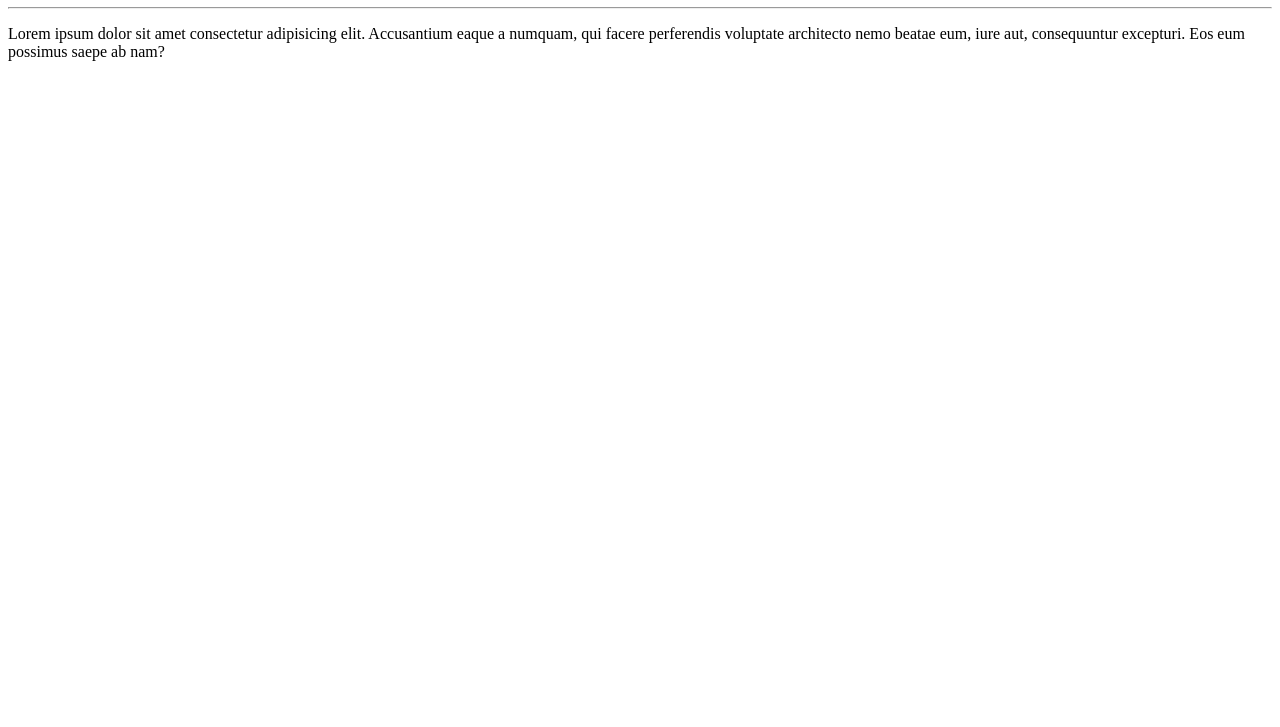
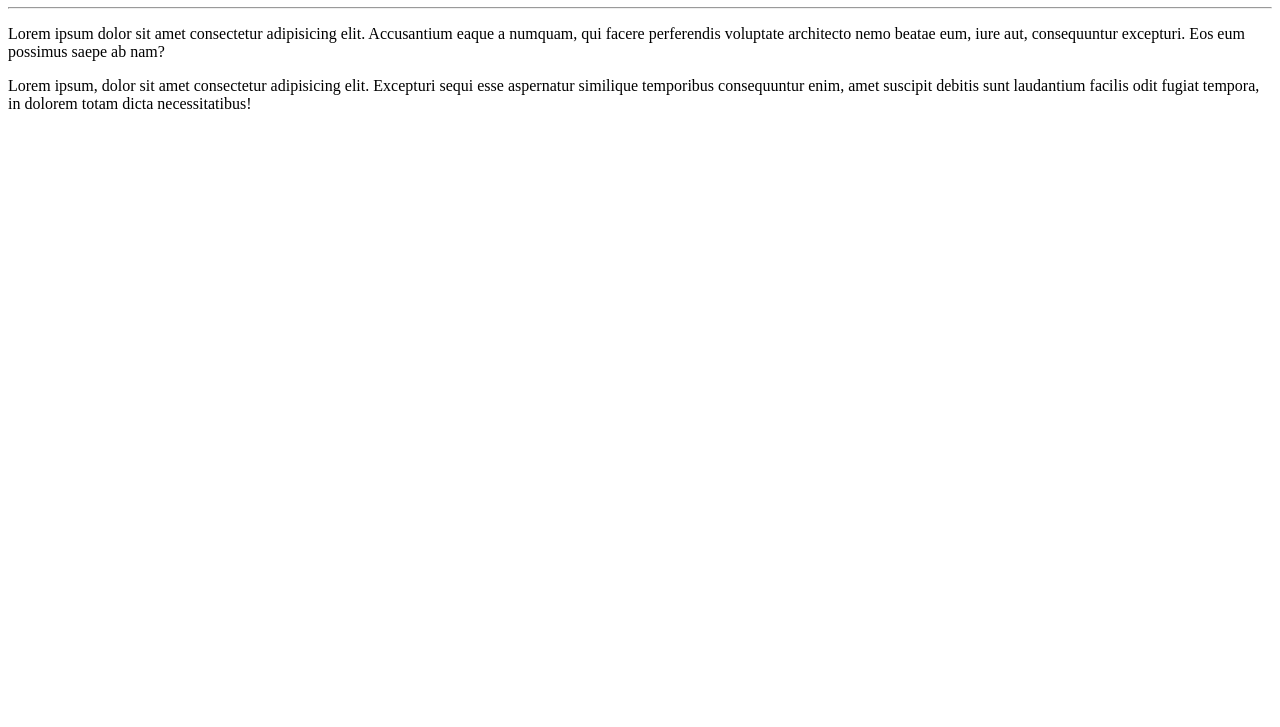
Before and after one commit to sDouglasgonc/ola-mundinho, a plain HTML site: page site-exemplo/index.html in a window 1280 px wide. Shown: the part 73-800 px from the top of the page. Drawn offline with Linux system fonts and the light colour scheme.

Commit message:
adicionei um paragrafo

```diff
--- a/site-exemplo/index.html
+++ b/site-exemplo/index.html
@@ -13,6 +13,9 @@
     Accusantium eaque a numquam, qui facere perferendis voluptate
      architecto nemo beatae eum, iure aut, consequuntur excepturi.
       Eos eum possimus saepe ab nam?</p>
-
+    <p>Lorem ipsum, dolor sit amet consectetur adipisicing elit.
+    Excepturi sequi esse aspernatur similique temporibus consequuntur
+     enim, amet suscipit debitis sunt laudantium facilis odit fugiat
+      tempora, in dolorem totam dicta necessitatibus!</p>
 </body>
 </html>
```
